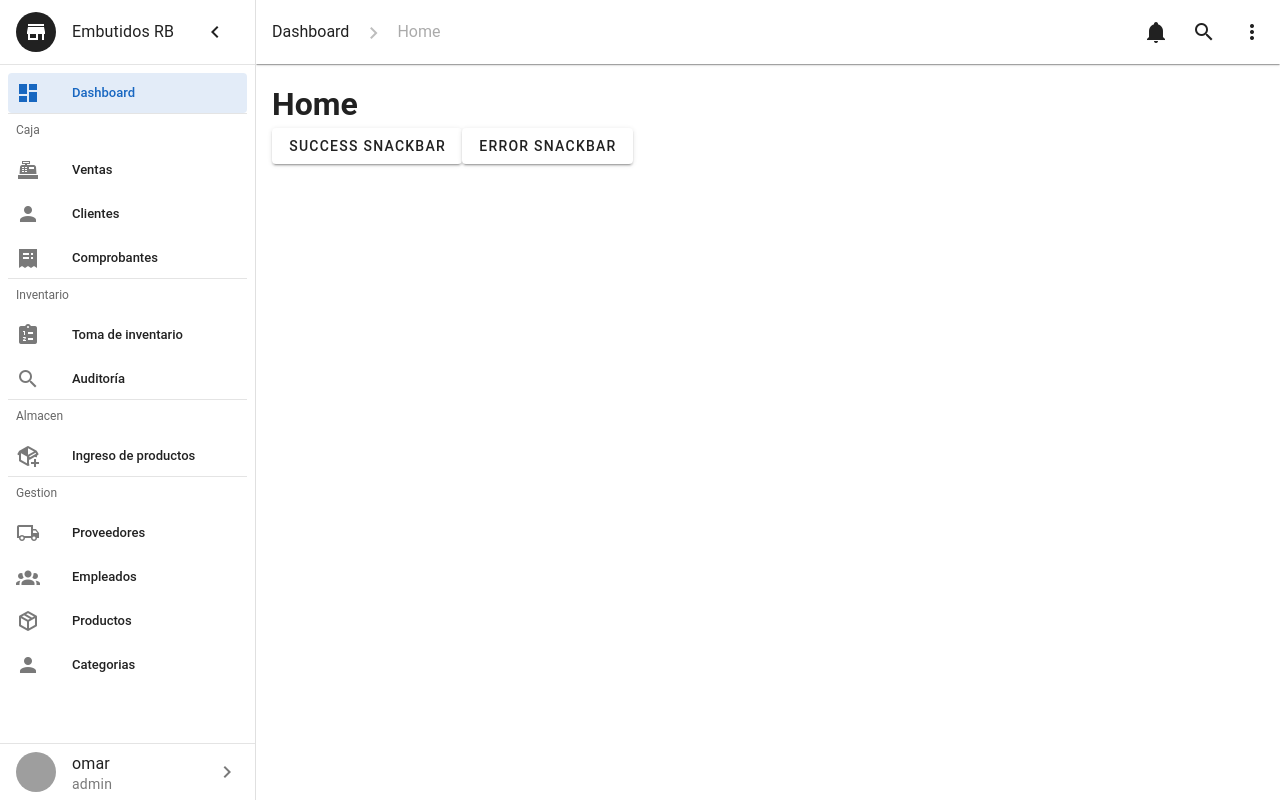
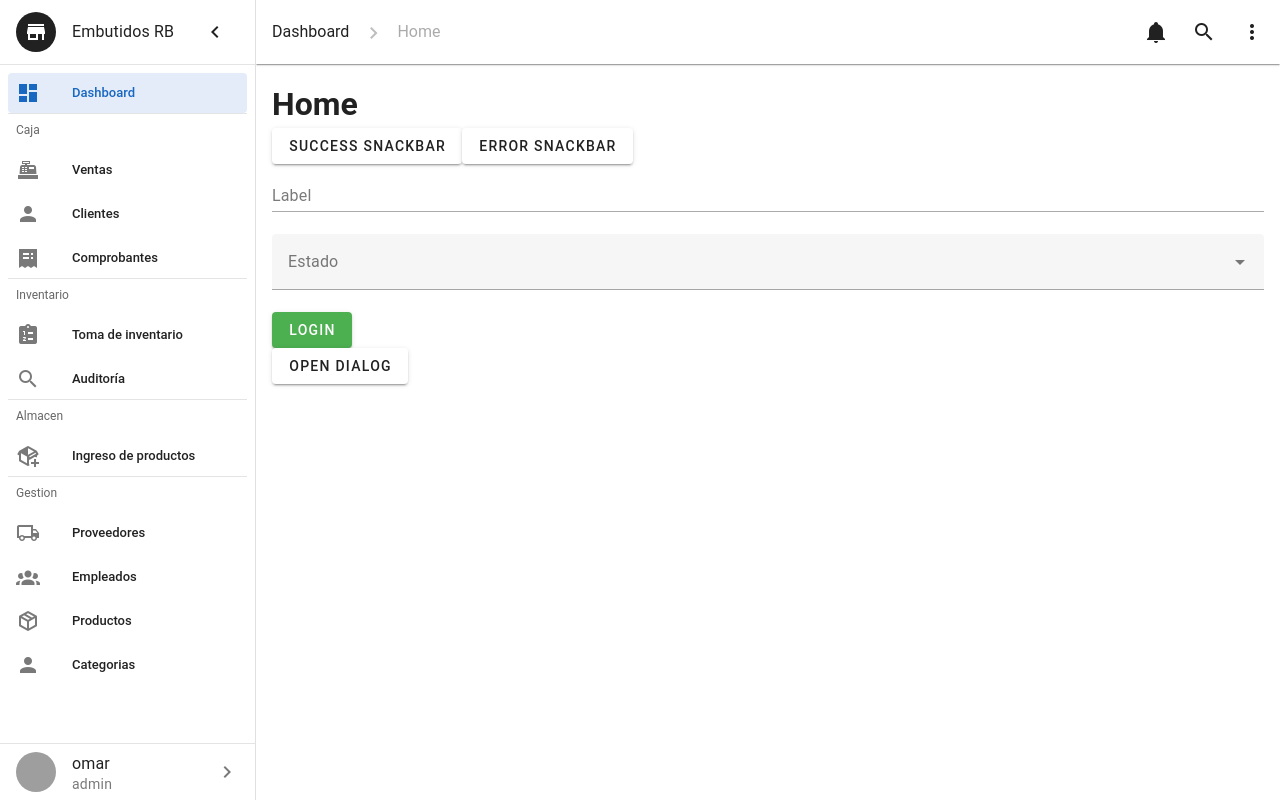
Before and after one commit to aomineDev/bodega-rb, a Vue app: page /home in a window 1280 px wide. Built offline with nearby package versions, Linux system fonts and the light colour scheme; grey boxes are pictures that could not be loaded; what @tanstack/vue-query would draw is missing.

Commit message:
feature: useForm composable

```diff
--- /dev/null
+++ b/src/composables/useForm.js
@@ -0,0 +1,40 @@
+import { ref, toRefs } from 'vue'
+import { rules } from '@/utils/rules'
+
+export const useForm = (initialValue) => {
+  const formData = ref(initialValue)
+  const formRef = ref(null)
+
+  const resetForm = () => {
+    if (existsFormRef()) formRef.value.reset()
+  }
+
+  const isValid = async () => {
+    return await formRef.value.validate()
+  }
+
+  const handleSubmit = async (callback) => {
+    if (!existsFormRef()) return
+
+    const { valid } = await formRef.value.validate()
+
+    if (!valid) return
+
+    await callback()
+
+    resetForm()
+  }
+
+  const existsFormRef = () => {
+    return formRef.value !== null
+  }
+
+  return {
+    ...toRefs(formData.value),
+    formRef,
+    isValid,
+    resetForm,
+    handleSubmit,
+    rules,
+  }
+}
--- /dev/null
+++ b/src/utils/rules.js
@@ -0,0 +1,17 @@
+export const rules = {
+  // Validacion general
+  required: (v) => !!v || 'Campo obligatorio',
+  text: (v) => /^[A-Za-zÁÉÍÓÚáéíóúñÑ\s]{3,}$/.test(v) || 'Informacion inválida',
+  email: (v) => /.+@.+\..+/.test(v) || 'Email inválido',
+  min6: (v) => (v && v.length >= 6) || 'Mínimo 6 caracteres',
+  dni: (v) => /^\d{8}$/.test(v) || 'DNI inválido',
+  ruc: (v) => /^\d{11}$/.test(v) || 'RUC inválido',
+  phone: (v) => /^\d{9}$/.test(v) || 'Teléfono inválido',
+
+  //almacen validacion
+  cantidad: (v) => (!!v && v > 0) || 'Debe ser mayor que 0',
+  precio: (v) => (!!v && v > 0) || 'Precio inválido',
+  fecha: (v) => !!v || 'Seleccione una fecha',
+  lote: (v) => (!!v && v.trim().length > 0) || 'Lote obligatorio',
+  categoria: (v) => !!v || 'Seleccione una categoría',
+}
--- a/src/views/HomeView.vue
+++ b/src/views/HomeView.vue
@@ -1,13 +1,54 @@
 <script setup>
 import { useSnackbar } from '@/stores/snackbar'
+import { ref } from 'vue'
 
 const { showSuccessSnackbar, showErrorSnackbar } = useSnackbar()
+
+import { useForm } from '@/composables/useForm'
+
+const { formRef, rules, handleSubmit, username, state } = useForm({
+  username: '',
+  state: null,
+})
+
+const handleLogin = () => {
+  alert(username.value + ' ' + state.value)
+}
+
+const dialog = ref(false)
 </script>
 
 <template>
   <h1>Home</h1>
   <v-btn @click="showSuccessSnackbar('Snackbar')">Success Snackbar</v-btn>
   <v-btn @click="showErrorSnackbar('Snackbar')">Error Snackbar</v-btn>
+  <h1>{{ username }}</h1>
+  <v-form ref="formRef">
+    <v-text-field label="Label" v-model="username" :rules="[rules.required]"></v-text-field>
+    <v-select
+      label="Estado"
+      :items="['California', 'Colorado', 'Florida', 'Georgia', 'Texas', 'Wyoming']"
+      v-model="state"
+      :rules="[rules.required]"
+    ></v-select>
+    <v-btn color="success" @click="handleSubmit(handleLogin)">login</v-btn>
+  </v-form>
+
+  <v-btn @click="dialog = true"> Open Dialog </v-btn>
+
+  <v-dialog v-model="dialog" width="auto">
+    <v-card
+      max-width="400"
+      prepend-icon="mdi-update"
+      text="Your application will relaunch automatically after the update is complete."
+      title="Update in progress"
+    >
+      <v-text-field label="Label"></v-text-field>
+      <template v-slot:actions>
+        <v-btn class="ms-auto" text="Ok" @click="dialog = false"></v-btn>
+      </template>
+    </v-card>
+  </v-dialog>
 </template>
 
 <style scoped></style>
```
Also changed, not shown: src/views/pos/CustomersView.vue (+130 -42 lines).
